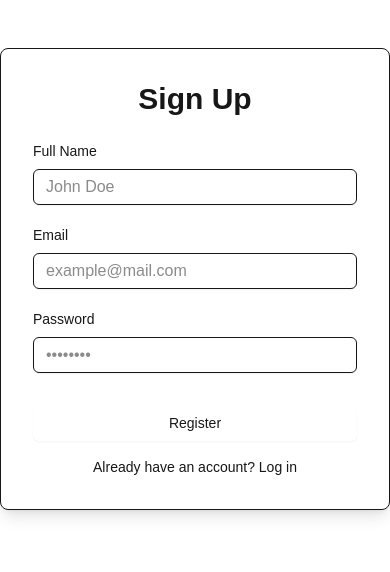
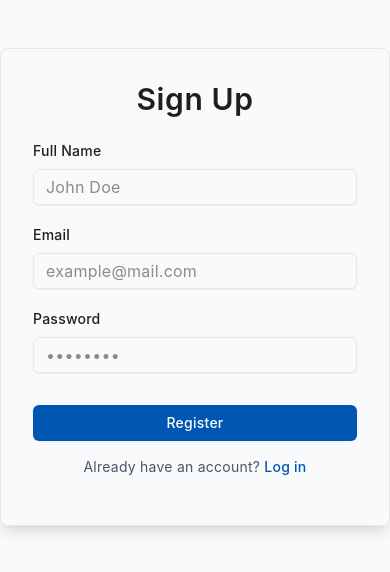
Before and after one commit to GuptaShubham-11/Coditor, a Next.js app: page /register in a window 390 px wide. Shown: the top 572 px of the page. Built offline with nearby package versions, Linux system fonts and the light colour scheme.

Commit message:
Enhance global styles with light and dark mode support, improved typography, and responsive design utilities

```diff
--- a/app/globals.css
+++ b/app/globals.css
@@ -1,26 +1,187 @@
 @import 'tailwindcss';
+@plugin 'tailwindcss-animate';
 
+/* 🌟 Global Color Variables */
 :root {
-  --background: #ffffff;
-  --foreground: #171717;
+  /* 🔆 Light Mode */
+  --background: #f9fafb;
+  /* Soft Off-White */
+  --text: #1e1e1e;
+  /* Deep Black (Contrast: 15.8:1 ✅) */
+  --primary: #0056b3;
+  /* Strong Blue (Buttons, Highlights) */
+  --primary-text: #ffffff;
+  /* White */
+  --secondary: #4b5563;
+  /* Muted Gray (Borders, Subtle UI) */
+  --secondary-text: #ffffff;
+  --accent: #d97706;
+  /* Deep Orange (CTA, Active States) */
+  --accent-text: #ffffff;
+  --border-color: #e5e7eb;
+  /* Light Gray */
+  --ring: #d97706;
+  /* Accent Focus Color */
+  --radius: 0.625rem;
 }
 
-@theme inline {
-  --color-background: var(--background);
-  --color-foreground: var(--foreground);
-  --font-sans: var(--font-geist-sans);
-  --font-mono: var(--font-geist-mono);
+/* 🌙 Dark Mode */
+.dark {
+  --background: #121826;
+  /* Deep Navy */
+  --text: #e1f5f9;
+  /* Soft Cyan-White (Contrast: 14.9:1 ✅) */
+  --primary: #4f9dde;
+  /* Soft Blue (Buttons, Highlights) */
+  --primary-text: #121826;
+  /* Deep Navy */
+  --secondary: #94a3b8;
+  /* Cool Gray (Borders, Subtle UI) */
+  --secondary-text: #121826;
+  --accent: #facc15;
+  /* Bright Yellow (CTA, Active States) */
+  --accent-text: #121826;
+  --border-color: #1e293b;
+  /* Darker Border */
+  --ring: #facc15;
+  /* Accent Focus Color */
 }
 
-@media (prefers-color-scheme: dark) {
-  :root {
-    --background: #0a0a0a;
-    --foreground: #ededed;
+/* 🌐 Base Styles */
+@layer base {
+  /* ✅ Global Reset & Consistent Box Sizing */
+  * {
+    border-color: var(--border-color);
+    outline-color: var(--ring);
+    box-sizing: border-box;
+  }
+
+  /* ✅ Consistent Typography */
+  body {
+    background-color: var(--background);
+    color: var(--text);
+    font-family: 'Inter', sans-serif;
+    line-height: 1.75;
+    /* Improved readability */
+    letter-spacing: 0.015em;
+    /* Slightly more spaced-out text */
+    font-size: 16px;
+  }
+
+  /* ✅ Headings */
+  h1,
+  h2,
+  h3,
+  h4,
+  h5,
+  h6 {
+    font-weight: bold;
+    color: var(--text);
+    letter-spacing: 0.02em;
+  }
+
+  h1 {
+    font-size: 2rem;
+  }
+
+  h2 {
+    font-size: 1.75rem;
+  }
+
+  h3 {
+    font-size: 1.5rem;
+  }
+
+  h4 {
+    font-size: 1.25rem;
+  }
+
+  h5 {
+    font-size: 1.125rem;
+  }
+
+  h6 {
+    font-size: 1rem;
+  }
+
+  /* ✅ Paragraph & Text */
+  p {
+    color: var(--secondary);
+    font-size: 1rem;
+    margin-bottom: 1rem;
+  }
+
+  /* ✅ Links */
+  a {
+    color: var(--primary);
+    text-decoration: none;
+    font-weight: 500;
+    transition: color 0.2s ease-in-out;
+  }
+
+  a:hover {
+    color: rgba(0, 86, 179, 0.8);
+  }
+
+  /* ✅ Buttons */
+  button {
+    background-color: var(--primary);
+    color: var(--primary-text);
+    padding: 0.6rem 1.2rem;
+    border-radius: var(--radius);
+    font-weight: 600;
+    transition: background-color 0.2s ease-in-out;
+  }
+
+  button:hover {
+    background-color: rgba(0, 86, 179, 0.9);
+  }
+
+  button:focus {
+    outline: 2px solid var(--ring);
+  }
+
+  /* ✅ Inputs & Forms */
+  input,
+  textarea {
+    background: var(--background);
+    color: var(--text);
+    border: 1px solid var(--border-color);
+    padding: 0.5rem;
+    border-radius: var(--radius);
+  }
+
+  input:focus,
+  textarea:focus {
+    outline: 2px solid var(--ring);
+  }
+
+  /* ✅ Spacing & Layout */
+  .container {
+    max-width: 1200px;
+    margin: 0 auto;
+    padding: 1rem;
+  }
+
+  .section {
+    padding: 3rem 1rem;
+  }
+
+  .grid {
+    display: grid;
+    gap: 1.5rem;
+  }
+
+  /* ✅ Flex Utility */
+  .flex-center {
+    display: flex;
+    align-items: center;
+    justify-content: center;
+  }
+
+  .flex-between {
+    display: flex;
+    align-items: center;
+    justify-content: space-between;
   }
 }
-
-body {
-  background: var(--background);
-  color: var(--foreground);
-  font-family: Arial, Helvetica, sans-serif;
-}
```
